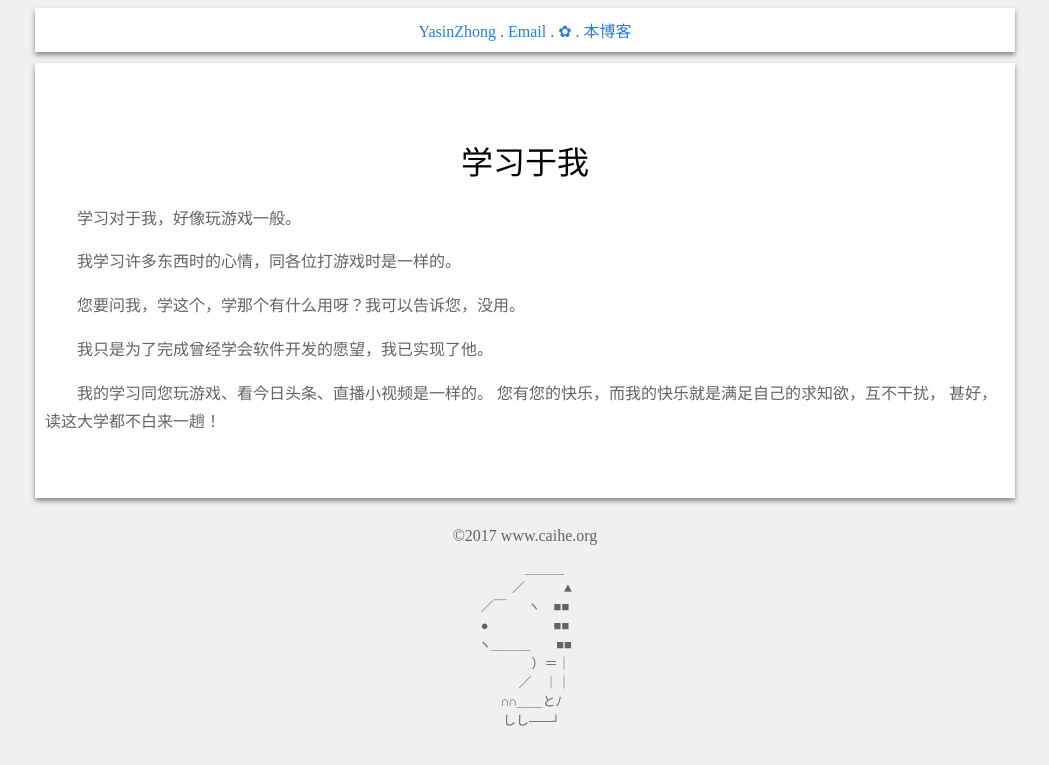
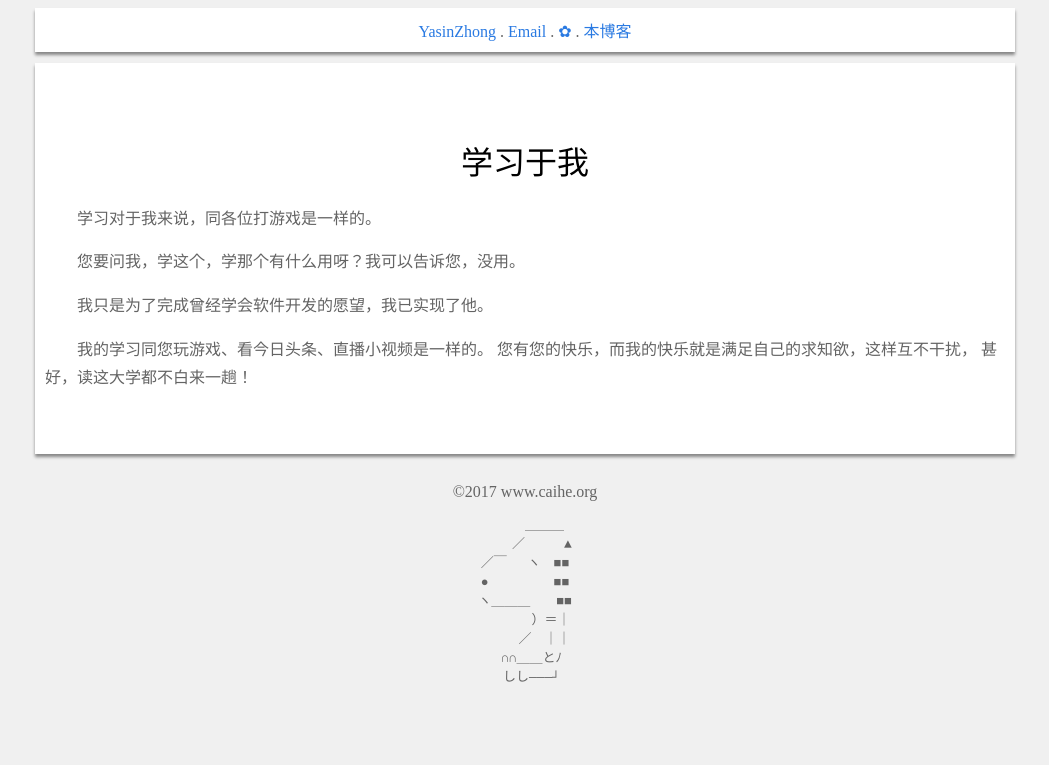
Before and after one commit to YasinZhong/yasinzhong.github.io, a Jekyll site: the page built from post0/Learning.html, in a window 1280 px wide. Shown: the top 765 px of the page, without its empty margins (115-1164 px from the left). Built offline with Jekyll 4.4.1, drawn with Linux system fonts in a browser that asks for light colours; comment, search, counter and statistics services are not loaded.

Commit message:
2018/04/21

```diff
--- a/cssjs/a.css
+++ b/cssjs/a.css
@@ -60,7 +60,7 @@ li
 	margin-bottom: 0.7em;
 	height: auto;
 	width: 50%;
-	box-shadow: 0px 3px 5px #888888;
+	box-shadow: 0px 3px 3px #888888;
 	padding:10px;
 
 	border-radius:0px;
--- a/index.html
+++ b/index.html
@@ -26,6 +26,7 @@ title: Yasin Zhong|blog
 		<a href="http://a.caihe.org/post0/Learning.html" ><li>学习于我</li></a><br/>
 		<a href="http://a.caihe.org/post0/yishu.html" ><li>如果</li></a><br/>
 	</ol>
+	<h4>-</h4>
 	<ol>
 		<a href="http://a.caihe.org/post1/2018-3-13-BookShare.html" ><li>书籍</li></a><br/>
 		<a href="http://a.caihe.org/post1/Daubs.html" ><li>涂鸦-My Daubs</li></a><br/>
--- a/post0/Learning.html
+++ b/post0/Learning.html
@@ -5,11 +5,7 @@ title: 学习于我
 
 <h1>{{ page.title }}</h1>
 <p>
-	学习对于我，好像玩游戏一般。
-</p>
-
-<p>
-	我学习许多东西时的心情，同各位打游戏时是一样的。
+	学习对于我来说，同各位打游戏是一样的。
 </p>
 
 <p>
@@ -22,6 +18,6 @@ title: 学习于我
 
 <p>
 	我的学习同您玩游戏、看今日头条、直播小视频是一样的。
-	您有您的快乐，而我的快乐就是满足自己的求知欲，互不干扰，
+	您有您的快乐，而我的快乐就是满足自己的求知欲，这样互不干扰，
 	甚好，读这大学都不白来一趟！
 </p>
```
